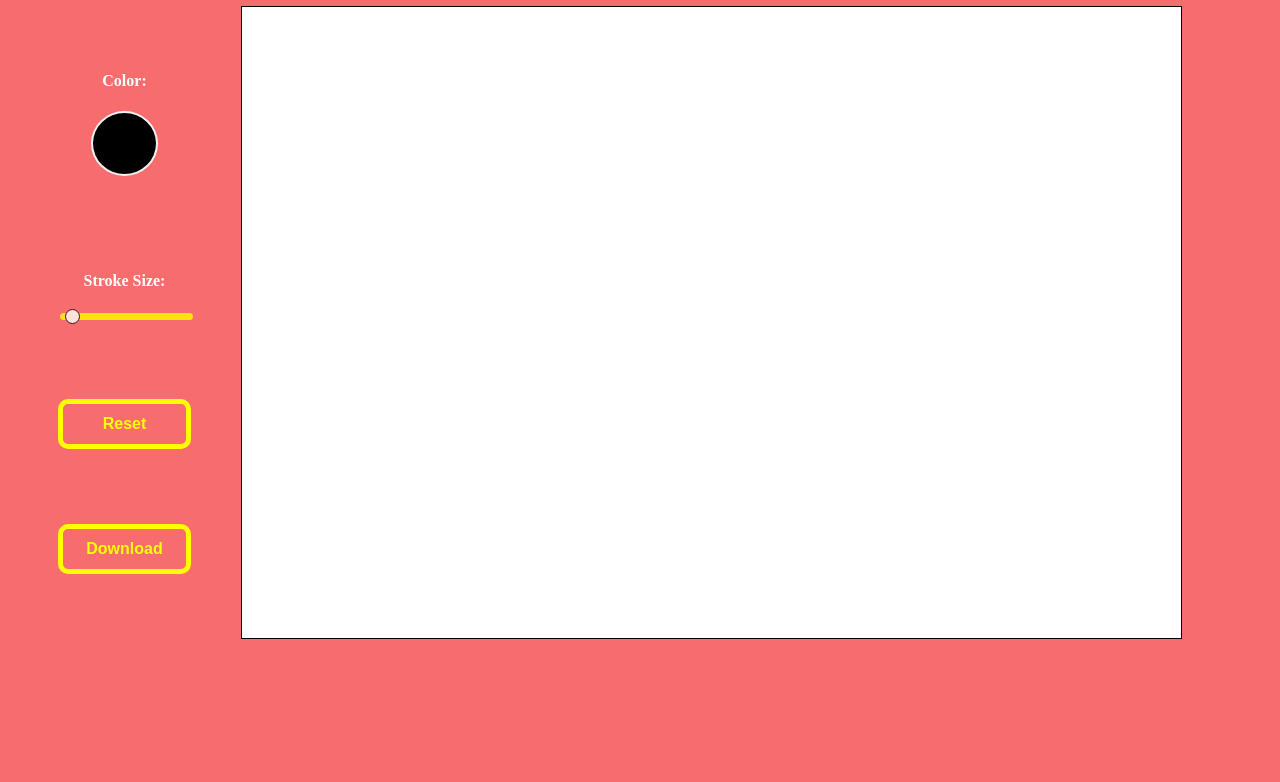
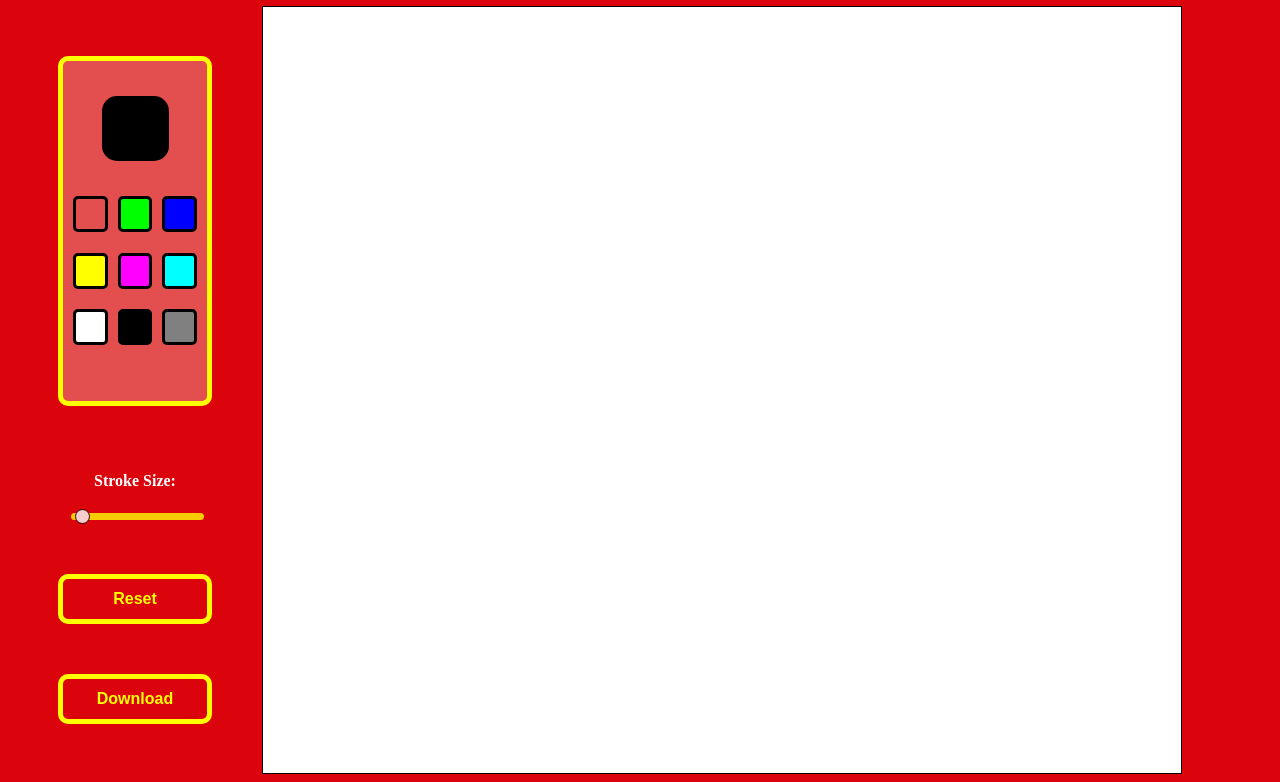
Before and after one commit to FMonte03/EtchASketch2.0, a plain HTML site: page index.html in a window 1280 px wide. Shown: the part 113-895 px from the top of the page. Before the commit the page ends 800 px from the top, so only its background shows below. Drawn offline with Linux system fonts and the light colour scheme; a web font is replaced by a local one.

Commit message:
fixed the bug that keeps drawing when you don't have the mouse pressed down, and also added a color menu the color menu contains the input type color and then 9 divs with default colors and once you press them the canvas style color is changed to that color

```diff
--- a/app.js
+++ b/app.js
@@ -29,8 +29,15 @@ function mouseU(){
 
 }
 
+
+
+
+
+
+
 function draw(e){
     if(!painting) return;
+
     ctx.lineCap = "round";
 
     ctx.lineTo(e.clientX - canvas.offsetLeft   , e.clientY - canvas.offsetTop  );
@@ -55,6 +62,7 @@ const reset = document.querySelector('#reset')
 reset.addEventListener('click', () => {
     slider.value = 5;
     color.value = '#000000'
+    ctx.strokeStyle = '#000000'
     ctx.lineWidth = slider.value;
     ctx.clearRect(0, 0, canvas.width, canvas.height)
 } )
@@ -72,8 +80,18 @@ function downloadImage() {
 let download = document.getElementById('downloadBtn')
 download.addEventListener('click', downloadImage)
 
+const colors = document.querySelectorAll('.color');
+
+colors.forEach(color => {
+    color.addEventListener('click', () => {
+        ctx.strokeStyle = color.getAttribute('data-color');
+    });
+
+
+});
+
 
 //canvas action listerner to draw lines.
 canvas.addEventListener('mousedown', mouseD);
-canvas.addEventListener('mouseup', mouseU);
+document.addEventListener('mouseup', mouseU);
 canvas.addEventListener('mousemove', draw);
--- a/index.html
+++ b/index.html
@@ -17,6 +17,7 @@
     </head>
     <body>
 
+
             <div class="top">
 
             <h1>Filippo's <br/> Etch-A-Sketch</h1>
@@ -24,9 +25,20 @@
         <div class="wrapper">
 
             <div class="menu">
-                <div>
-                    <p>Color:</p>
+                <div class="colorMenu">
+
                     <input id="color" type="color">
+                    <div class="defaults">
+                            <div class="color" data-color="#FF0000"></div>
+                            <div class="color" data-color="#00FF00"></div>
+                            <div class="color" data-color="#0000FF"></div>
+                            <div class="color" data-color="#FFFF00"></div>
+                            <div class="color" data-color="#FF00FF"></div>
+                            <div class="color" data-color="#00FFFF"></div>
+                            <div class="color" data-color="#FFFFFF"></div>
+                            <div class="color" data-color="#000000"></div>
+                            <div class="color" data-color="#808080"></div>
+                    </div>
 
                 </div>
 
--- a/style.css
+++ b/style.css
@@ -1,6 +1,7 @@
 body{
 
-background-color: rgb(247, 108, 108);
+background-color: #DB040C;
+
 
 }
 h1{
@@ -25,9 +26,10 @@ margin-left: 50px;
   padding-top: 50px;
   display: flex;
   flex-direction: column;
-  justify-content: flex-start;
-  gap: 75px;
+  justify-content: flex-end;
+  gap: 50px;
   align-items: center;
+  margin-bottom: 50px;
 }
 
 
@@ -35,16 +37,16 @@ margin-left: 50px;
   -webkit-appearance: none;
   -moz-appearance: none;
   appearance: none;
+  width: 75px;
+  height: 75px;
   background-color: transparent;
-  height: 75px;
-  width: 75px;
   border: none;
   cursor: pointer;
-
+  margin-top: 30px;
 }
 #color::-webkit-color-swatch {
-  border-radius: 50%;
-  border: 2px solid #f1f1f1;
+  border-radius: 15px;
+  border: none;
 }
 
 
@@ -89,16 +91,16 @@ p{
   height: 50px;
   border-radius: 10px;
   color: yellow;
-  background-color: rgb(247, 108, 108);
+  background-color: #DB040C;
   border: 5px solid yellow;
   font-weight: bold;
   font-size: 16px;
 }
 
 .buttons:hover{
-  color:rgb(247, 108, 108) ;
+  color:#DB040C ;
   background-color: yellow;
-  border: 5px solid rgb(247, 108, 108);
+  border: 5px solid #DB040C;
 
 }
 
@@ -111,3 +113,73 @@ canvas{
   border: solid black 1px;
   background-color: white;
 }
+.colorMenu{
+  box-sizing: border-box;
+  height: 350px;
+}
+
+.defaults{
+  height: 50%;
+  box-sizing: border-box;
+  justify-content: center;
+  display: flex;
+  flex-flow: row wrap;
+
+}
+.color{
+  height: 30px;
+border-radius: 5px;
+  margin: 5px;
+ flex: 0 1 20%;
+ border: solid black 3px;
+ cursor: pointer;
+}
+
+
+.colorMenu{
+display: flex;
+flex-direction: column;
+align-items: center;
+gap: 25px;
+border: yellow solid 5px;
+border-radius: 10px;
+background-color: rgb(231, 112, 108, .7);
+
+}
+
+
+
+[data-color= "FF0000"]{
+  background-color: #ff0000;
+}
+  [data-color="#00FF00"] {
+    background-color: #00FF00;
+  }
+
+  [data-color="#0000FF"] {
+    background-color: #0000FF;
+  }
+
+  [data-color="#FFFF00"] {
+    background-color: #FFFF00;
+  }
+
+  [data-color="#FF00FF"] {
+    background-color: #FF00FF;
+  }
+
+  [data-color="#00FFFF"] {
+    background-color: #00FFFF;
+  }
+
+  [data-color="#FFFFFF"] {
+    background-color: #FFFFFF;
+  }
+
+  [data-color="#000000"] {
+    background-color: #000000;
+  }
+
+  [data-color="#808080"] {
+    background-color: #808080;
+  }
```
Also changed, not shown: red-grunge-texture-banner-vector.jpg (added), redbBackground.jpg (added), redtextyre.jpg (added).
